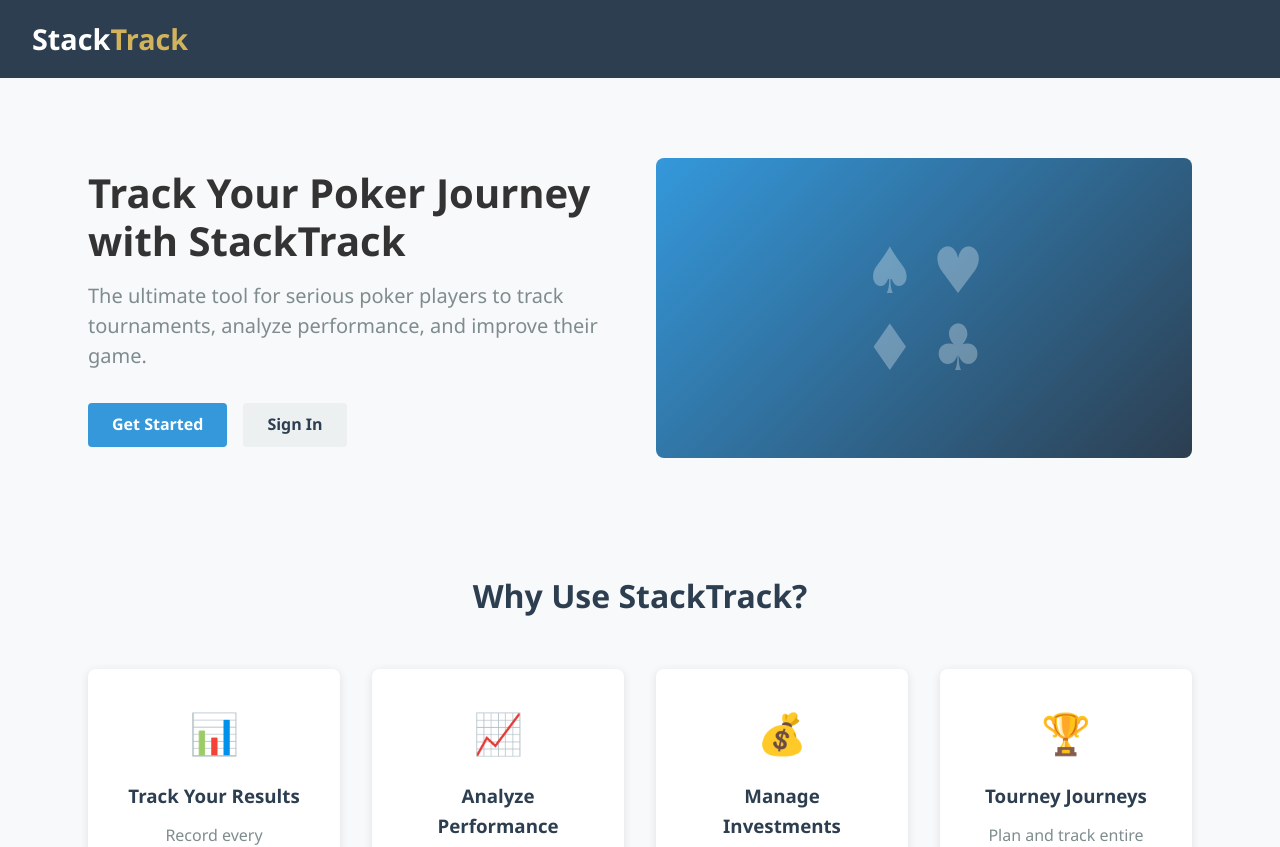
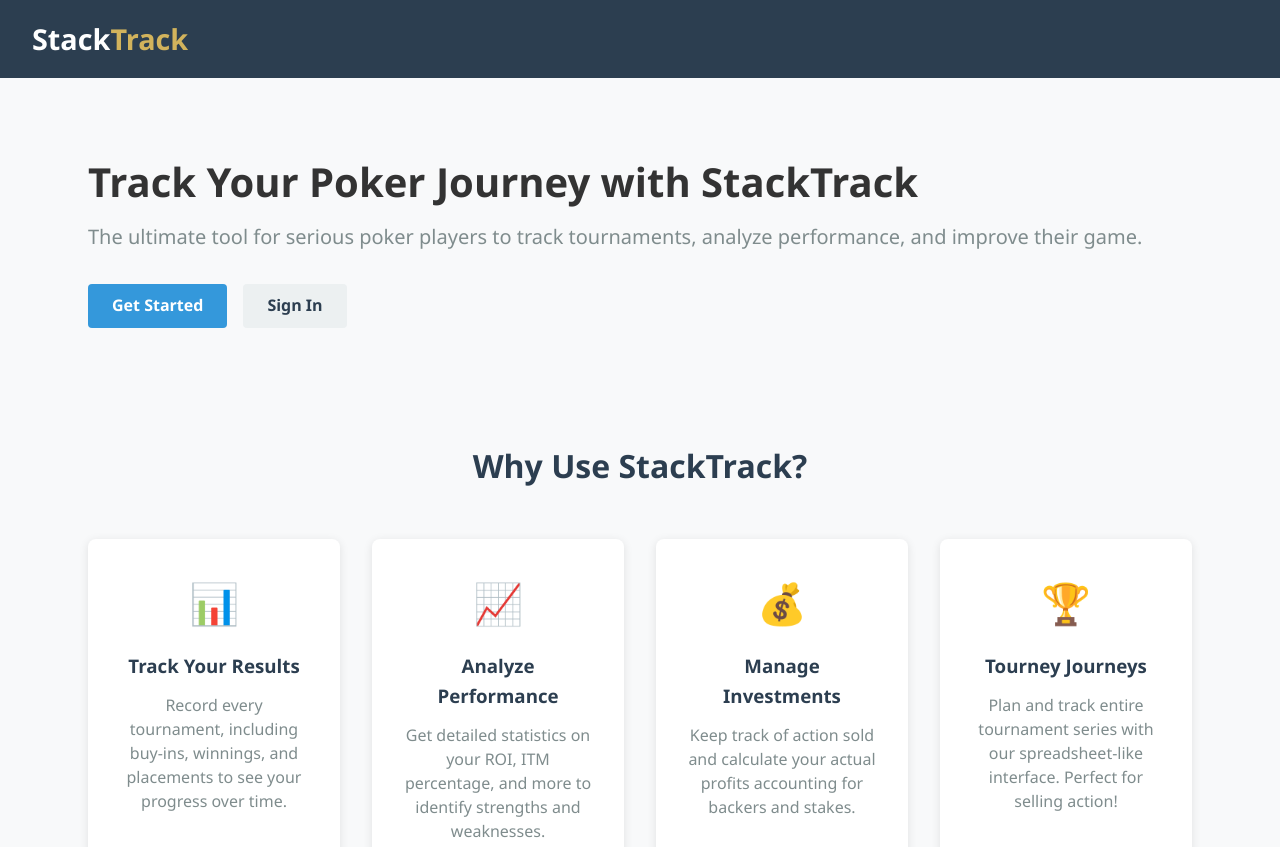
Before and after one commit to vincenzo-scotto001/stacktrack, a React (Create React App) app in the folder stack-track/: page / in a window 1280 px wide. Shown: the top 847 px of the page. Built offline with nearby package versions, Linux system fonts and the light colour scheme; no server answers.

Commit message:
took out placeholder image for now.

```diff
--- a/stack-track/src/components/Home.js
+++ b/stack-track/src/components/Home.js
@@ -15,10 +15,10 @@ function Home() {
             <Link to="/signin" className="btn secondary-btn">Sign In</Link>
           </div>
         </div>
-        <div className="hero-image">
+        {/* <div className="hero-image"> */}
           {/* Placeholder for hero image */}
-          <div className="poker-image-placeholder"></div>
-        </div>
+          {/* <div className="poker-image-placeholder"></div> */}
+        {/* </div> */}
       </section>
 
       <section className="features-section">
```
